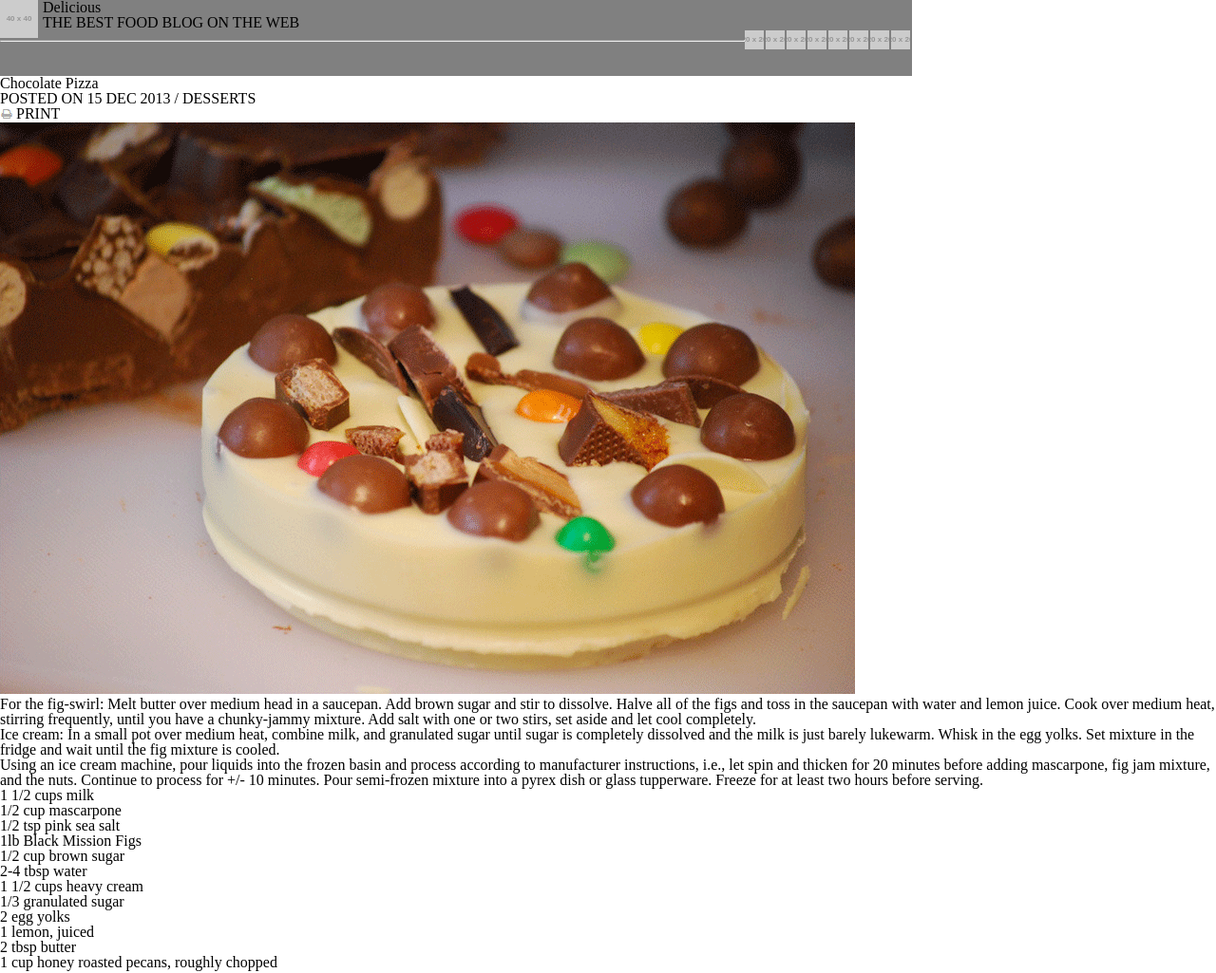
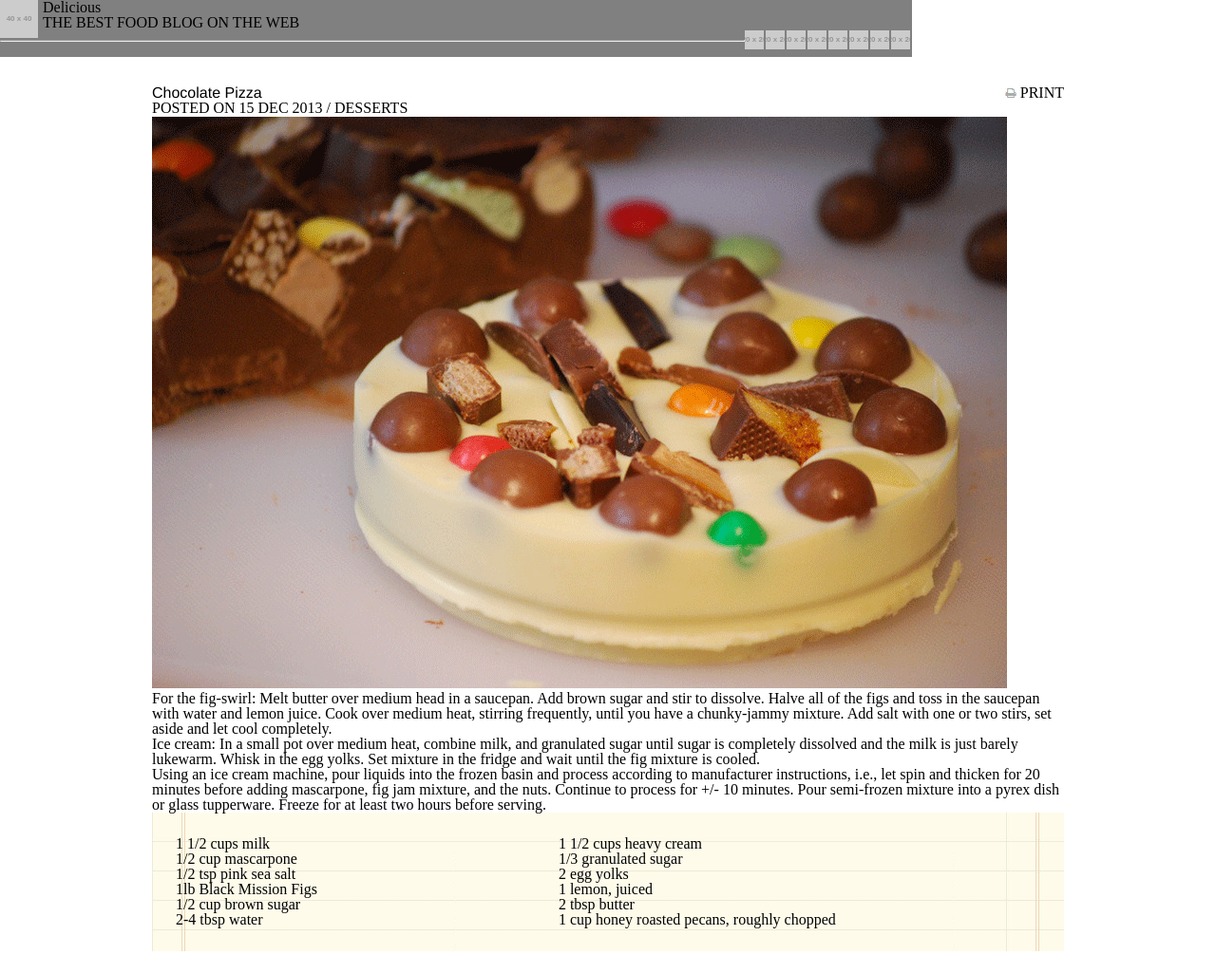
Before and after one commit to WGJBV/chocolate-pizza, a plain HTML site: page index.html in a window 1280 px wide. Shown: the top 1025 px of the page at 95% size. Drawn offline with Linux system fonts and the light colour scheme; placeholder pictures from the web are drawn by us.

Commit message:
styling main progress

```diff
--- a/style.css
+++ b/style.css
@@ -1,6 +1,6 @@
 header {
   width: 960px;
-  height: 80px;
+  height: 60px;
   background-color: grey;
 }
 
@@ -15,11 +15,6 @@ nav ul li {
   margin-bottom: 30px;
 }
 
-main article {
-  width: 960px
-  margin:  30px auto;
-}
-
 #topLogo img {
   float: left;
   margin-right: 5px;
@@ -28,3 +23,31 @@ main article {
 header hr {
   margin-top: 10px;
 }
+
+main {
+  width: 960px;
+  margin: 30px auto;
+}
+
+main h1 {
+  font-family: 'Helvetica', sans-serif;
+}
+
+#articleInfo {
+  float: left;
+}
+
+#printArticle {
+  display: inline-block;
+  float: right;
+}
+
+#recipeCard {
+  background-image: url('images/list-bg.png');
+}
+
+#recipeCard ul {
+  display: inline-block;
+  padding: 25px;
+  margin-right: 200px;
+}
```
